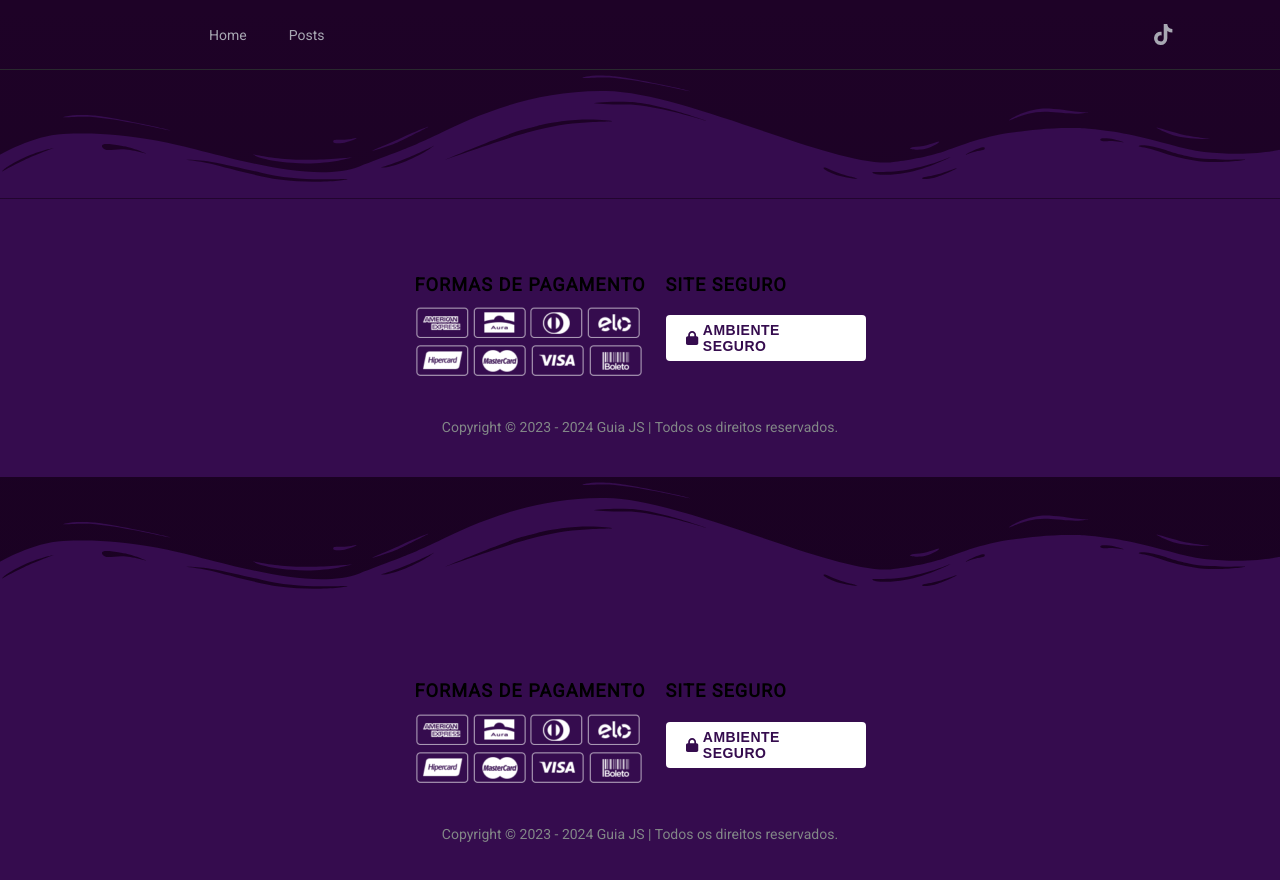
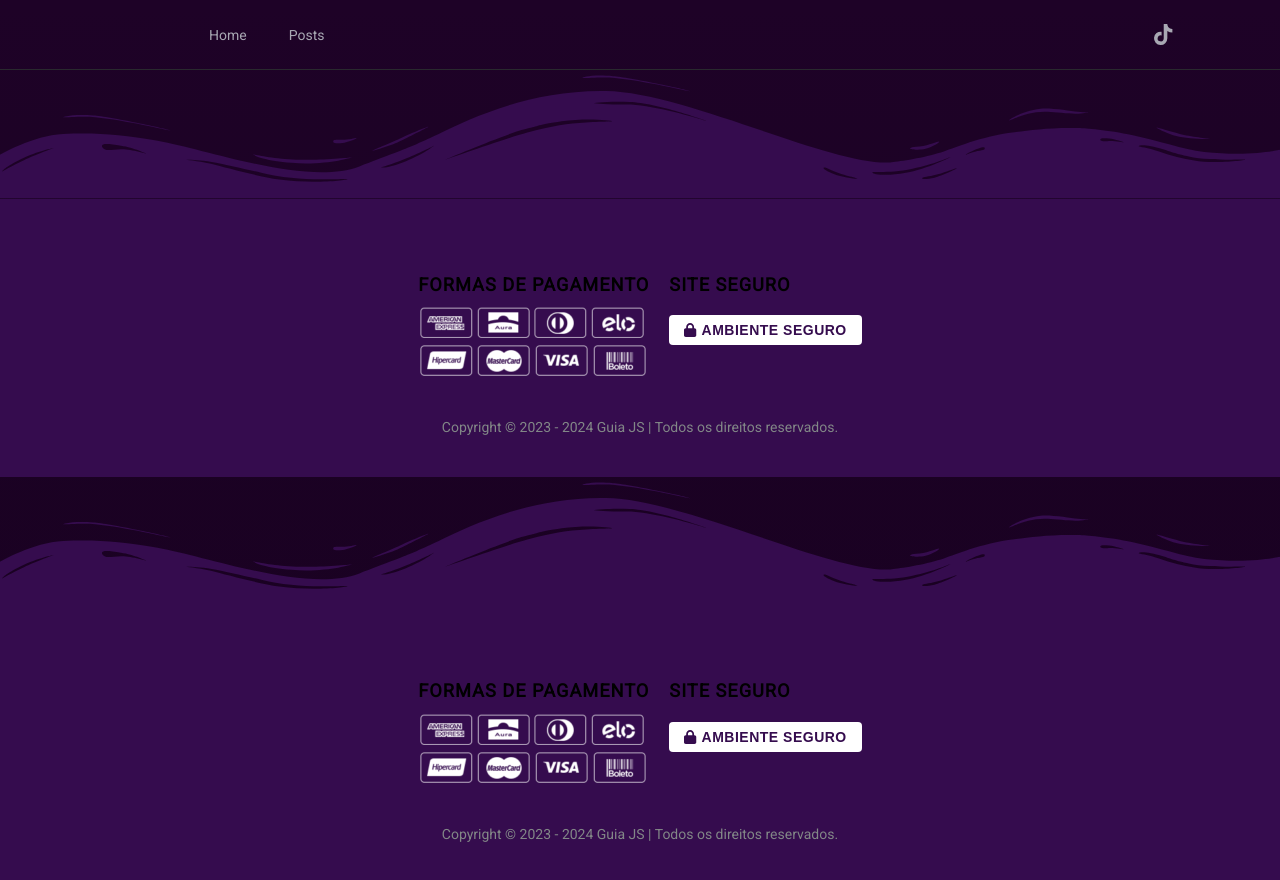
Before and after one commit to painiago/guiajavascript, a Next.js app: page /footer in a window 1280 px wide. Shown: the top 880 px of the page. Built offline with nearby package versions, Linux system fonts and the light colour scheme.

Commit message:
att padding

```diff
--- a/src/pages/footer.module.scss
+++ b/src/pages/footer.module.scss
@@ -110,7 +110,7 @@ a:hover{
     justify-content: center;
     background-color: #FFFFFF;
     border-radius: 4px 4px 4px 4px;
-    padding: 7px 20px 7px 20px;
+    padding: 7px 15px;
 
     a{
 
```
